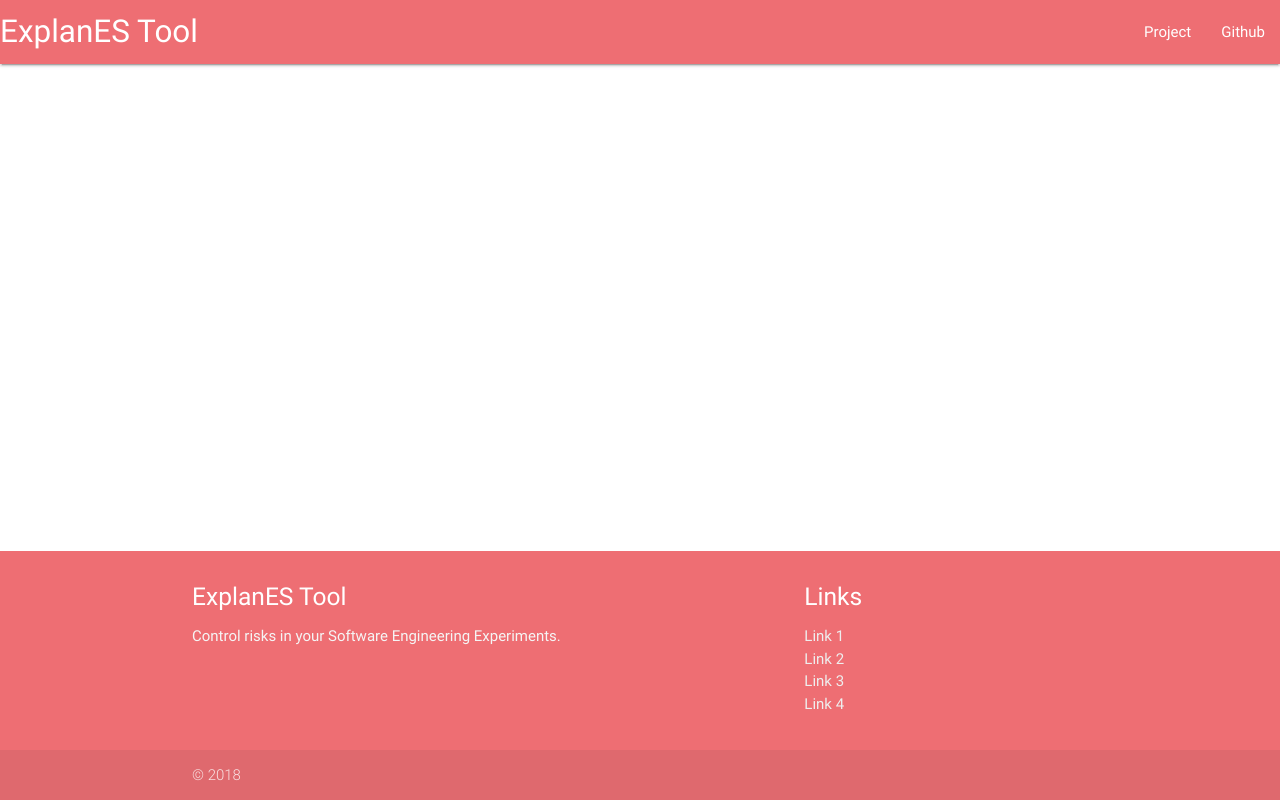
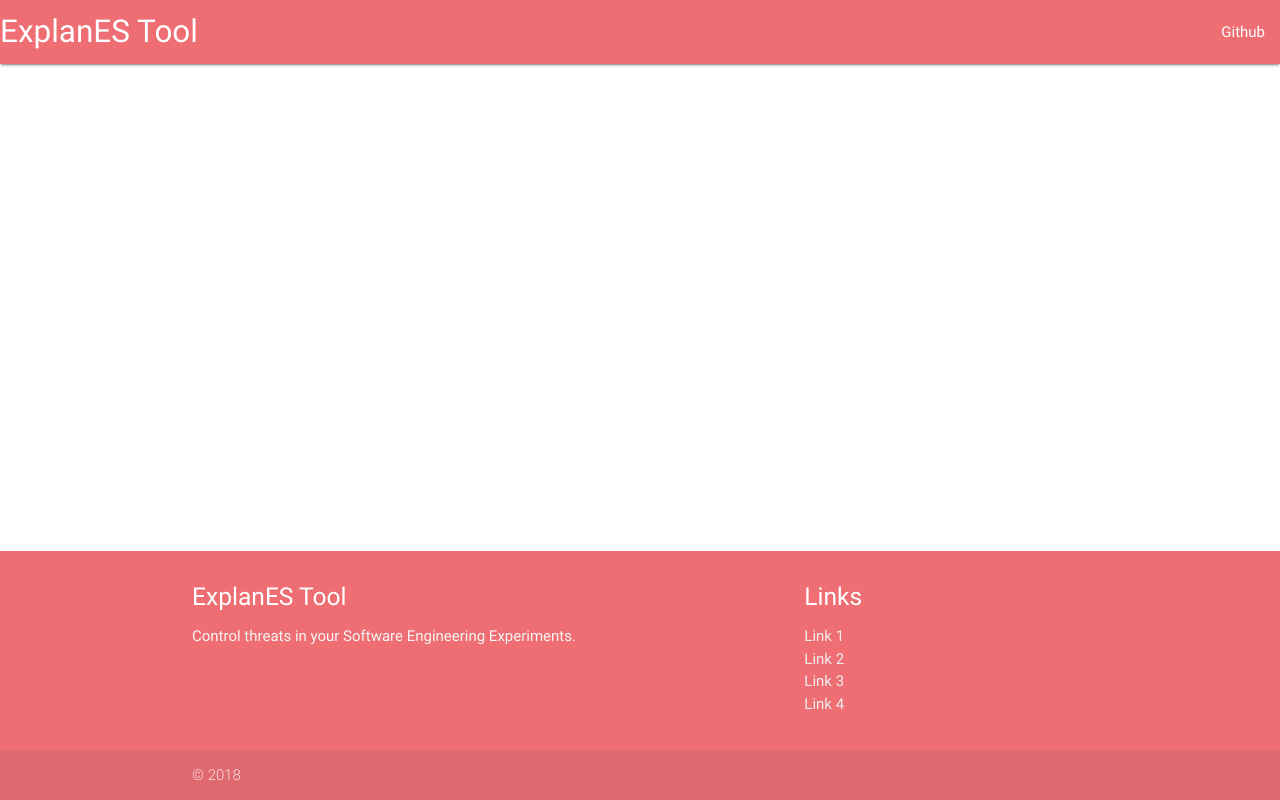
Before and after one commit to allan-mlpe/experiment-planning-tool, an Angular app in the folder front/: page /#/ in a window 1280 px wide. Built offline with nearby package versions, Linux system fonts and the light colour scheme.

Commit message:
Correção de bug e layout em cabeçalho e rodapé

```diff
--- a/front/src/app/shared/footer/footer.component.html
+++ b/front/src/app/shared/footer/footer.component.html
@@ -3,7 +3,7 @@
     <div class="row">
       <div class="col l6 s12">
         <h5 class="white-text">ExplanES Tool</h5>
-        <p class="grey-text text-lighten-4">Control risks in your Software Engineering Experiments.</p>
+        <p class="grey-text text-lighten-4">Control threats in your Software Engineering Experiments.</p>
       </div>
       <div class="col l4 offset-l2 s12">
         <h5 class="white-text">Links</h5>
--- a/front/src/app/shared/navbar/navbar.component.html
+++ b/front/src/app/shared/navbar/navbar.component.html
@@ -2,8 +2,7 @@
   <div class="nav-wrapper">
     <a href="#" class="brand-logo">ExplanES Tool</a>
     <ul id="nav-mobile" class="right hide-on-med-and-down">
-      <li><a href="#">Project</a></li>
-      <li><a href="#">Github</a></li>
+      <li><a href="https://github.com/allan-mlpe/experiment-planning-tool" target="_blank">Github</a></li>
     </ul>
   </div>
 </nav>
```
